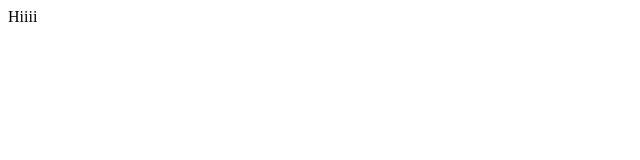
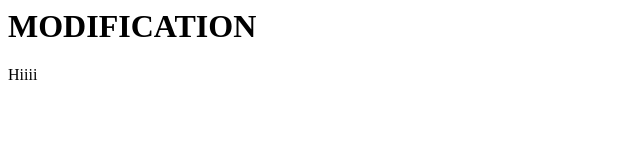
Before and after one commit to rak9792/newGitTest, a plain HTML site: page index.html in a window 1280 px wide. Shown: the whole page, without its empty margins (0-640 px from the left). Drawn offline with Linux system fonts and the light colour scheme.

Commit message:
New Changes

```diff
--- a/index.html
+++ b/index.html
@@ -1,4 +1,7 @@
 <html>
+<head>
+<h1>MODIFICATION</h1>
+</head>
 <body>
 <p>Hiiii</p>
 </body>
```
